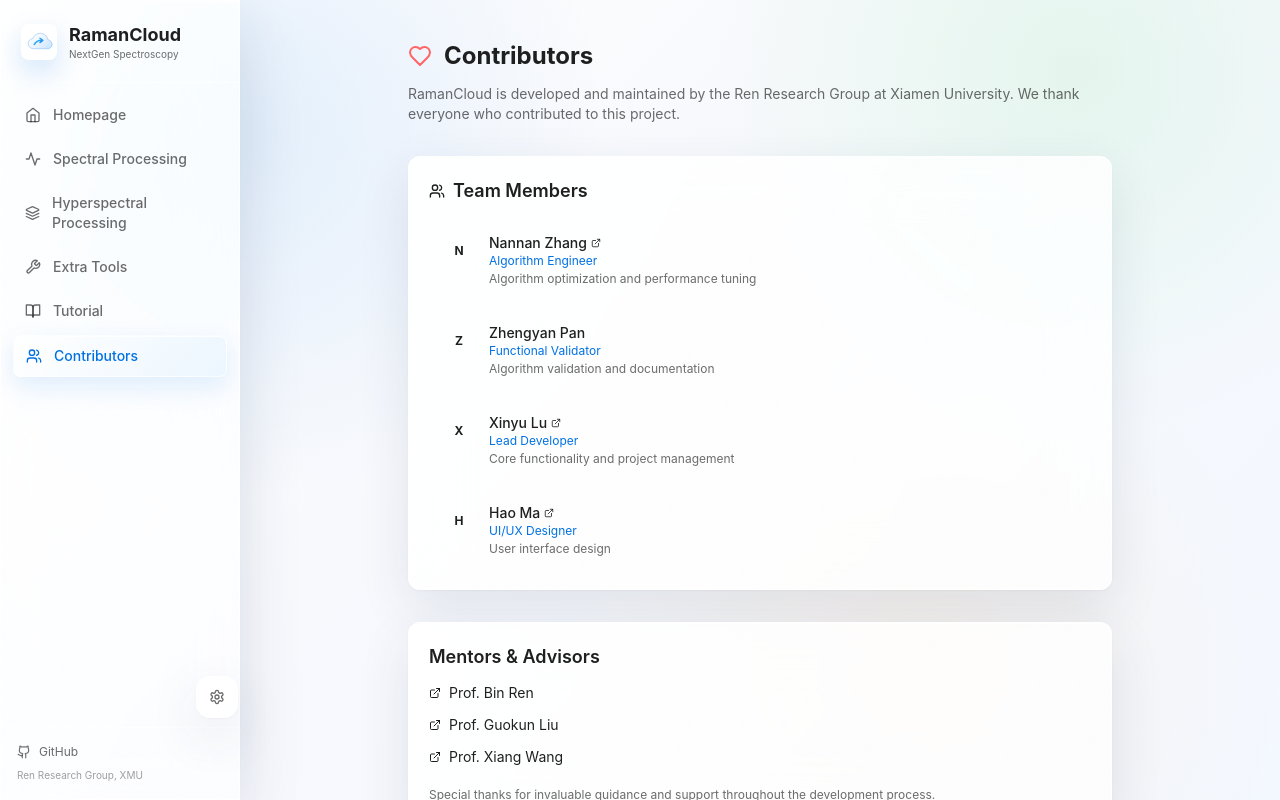
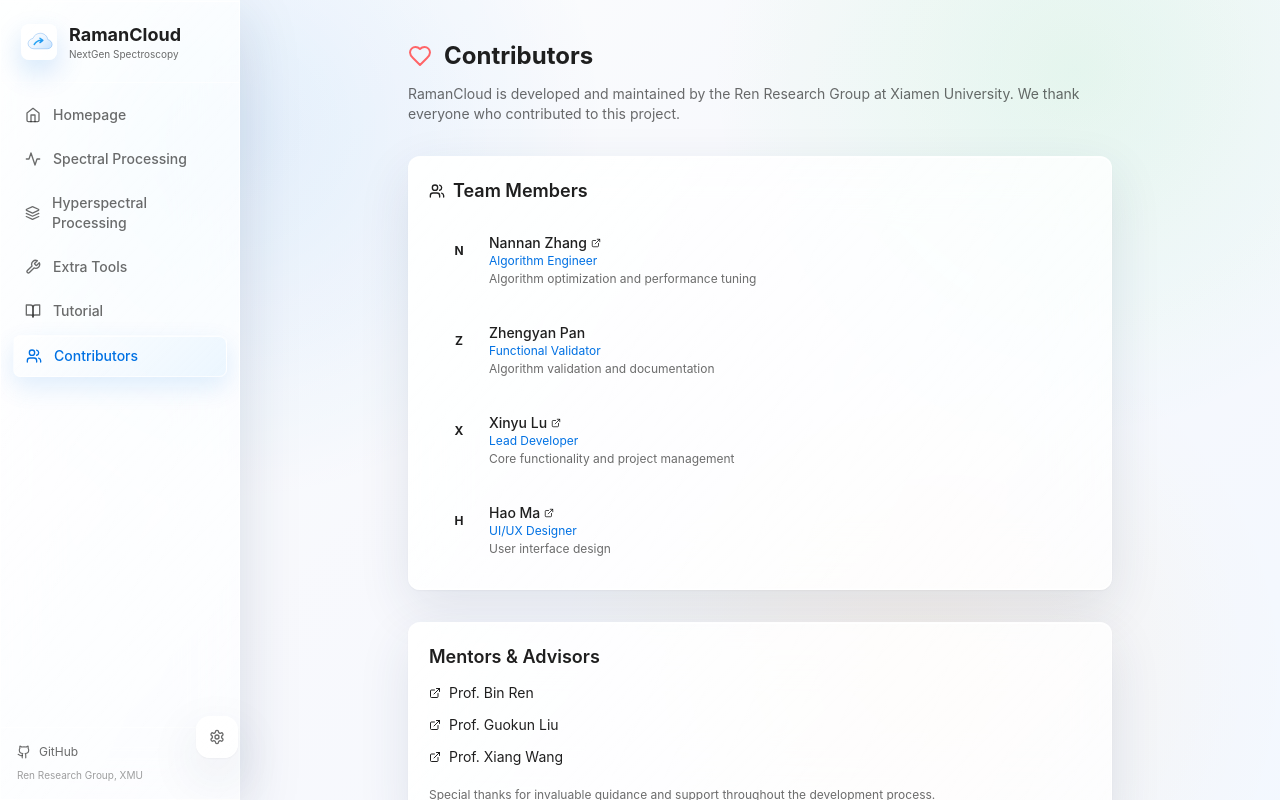
Before and after one commit to moria5161/RamancloudV2, a React (Vite) app in the folder frontend/: page /preprocessing/contributors in a window 1280 px wide. Built offline with nearby package versions, Linux system fonts and the light colour scheme; the HTML template or start-up script is replaced by a standard one.

Commit message:
Align settings button with GitHub footer

```diff
--- a/frontend/src/index.css
+++ b/frontend/src/index.css
@@ -406,7 +406,7 @@
 .settings-dock {
   position: fixed;
   left: 196px;
-  bottom: 82px;
+  bottom: 42px;
   z-index: 30;
   display: flex;
   flex-direction: column;
```
